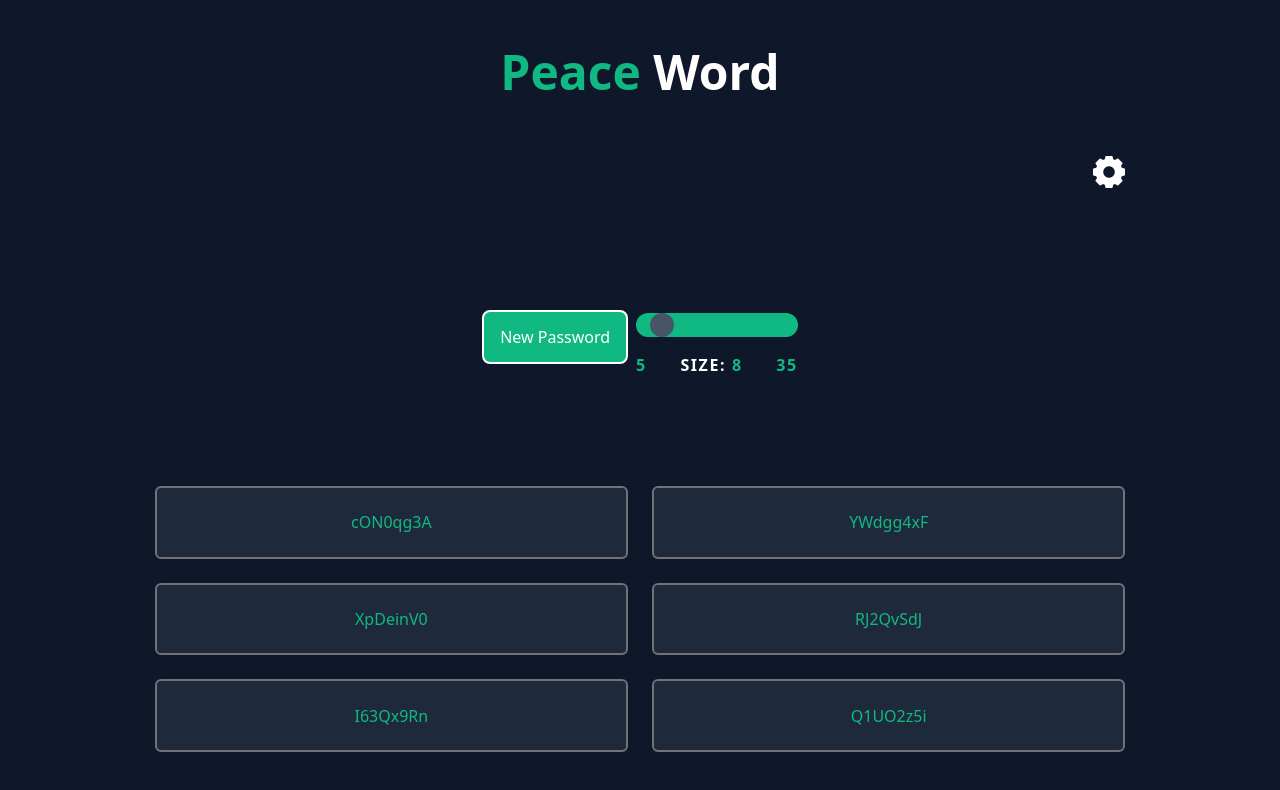
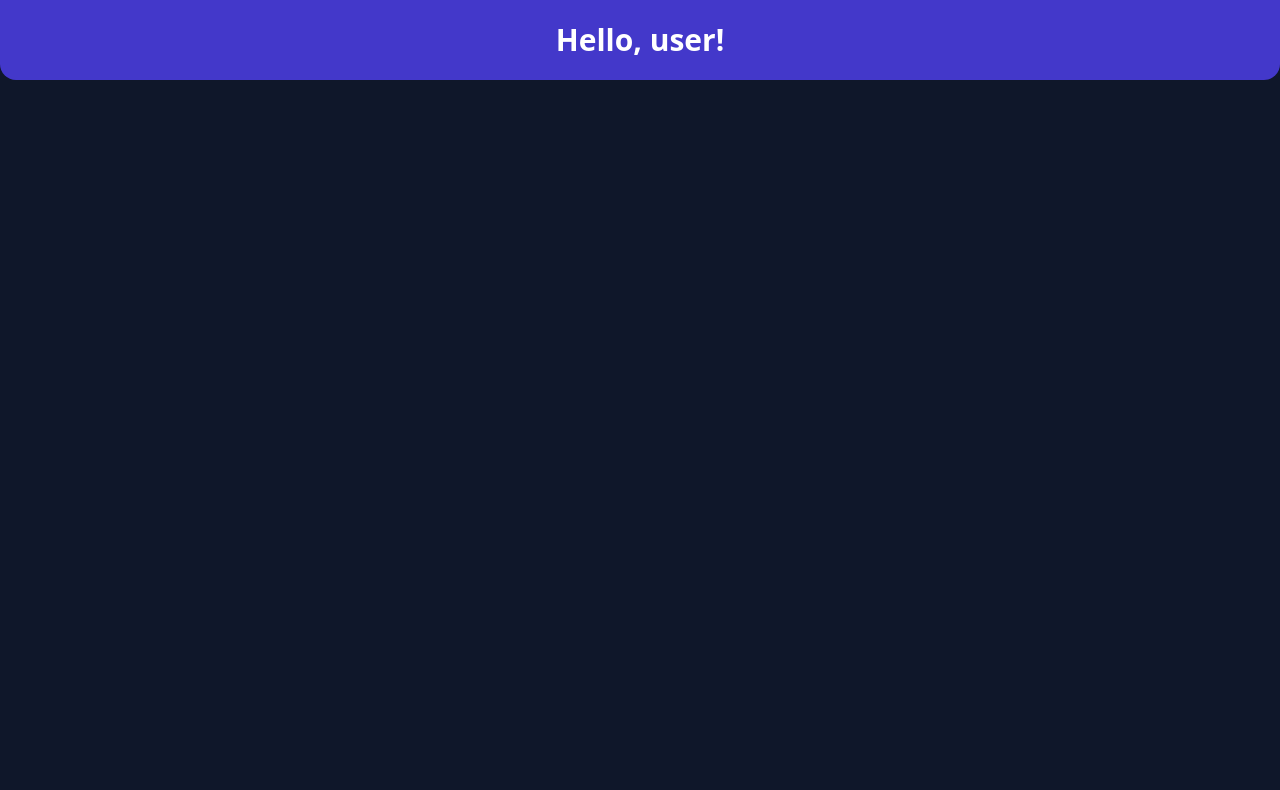
Before and after one commit to Bonniezilla/peace-word-react-app, a Next.js app: page / in a window 1280 px wide. Shown: the top 790 px of the page. Built offline with nearby package versions, Linux system fonts and the light colour scheme.

Commit message:
Now generator has his isolated page (that's temporarial)

```diff
--- /dev/null
+++ b/src/app/generator/page.tsx
@@ -0,0 +1,13 @@
+import React from 'react';
+import Generator from '../components/Generator';
+
+const GeneratorPage: React.FC = () => {
+  return (
+    <main className="flex h-screen w-screen flex-col items-center justify-center"
+    >
+      <Generator passwordsNumber={6}/>
+    </main>
+  )
+}
+
+export default GeneratorPage;
--- a/src/app/home/page.tsx
+++ /dev/null
@@ -1,12 +0,0 @@
-import React from 'react';
-import Navbar from '../components/Navbar';
-
-const Home: React.FC = () => {
-  return (
-    <main className="home-page">
-        <Navbar />
-    </main>
-  )
-}
-
-export default Home;
--- a/src/app/page.tsx
+++ b/src/app/page.tsx
@@ -1,13 +1,12 @@
 import React from 'react';
-import Generator from './components/Generator';
+import Navbar from './components/Navbar';
 
-const GeneratorPage: React.FC = () => {
+const Home: React.FC = () => {
   return (
-    <main className="flex h-screen w-screen flex-col items-center justify-center"
-    >
-      <Generator passwordsNumber={6}/>
+    <main className="home-page">
+        <Navbar />
     </main>
   )
 }
 
-export default GeneratorPage;
+export default Home;
```
